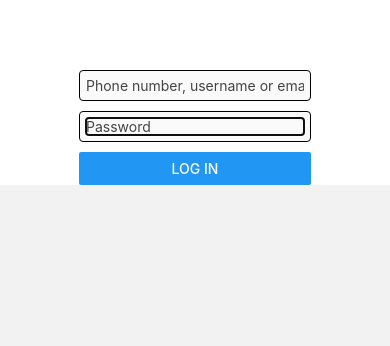
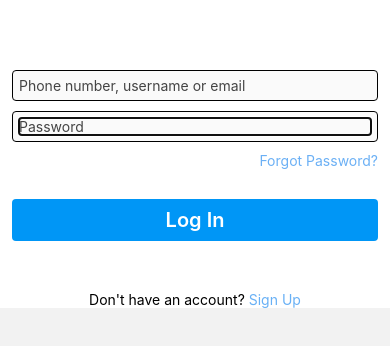
Before and after one commit to hyunsang-ahn/instargram-clone-react-native, a React Native app: screen /LoginScreen in a window 390 px wide. Shown: the part 220-566 px from the top of the page. Built offline with nearby package versions, Linux system fonts and the light colour scheme.

Commit message:
click btn not working....

```diff
--- a/components/home/LoginScreen/LoginForm.js
+++ b/components/home/LoginScreen/LoginForm.js
@@ -1,9 +1,31 @@
-import { View, Text, TextInput, Button, StyleSheet } from 'react-native'
-import React from 'react'
+import { View, Text, TextInput, Pressable, StyleSheet, TouchableOpacity } from 'react-native'
+import React, { useState } from 'react'
+import { Formik } from 'formik'
+import * as Yup from 'yup'
+import Validator from 'email-validator'
+
+
+
 
 const LoginForm = () => {
+
+  const LoginFormSchema = Yup.object().shape({
+    email: Yup.string().email().required('An Email is required'),
+    password: Yup.string().required().min(8, 'Yoru password has to have at least 8 characters')
+  })
+
   return (
-    <View style={styles.wrapper}>
+    <View style={styles.wrapper} >
+      <Formik
+        initialValues={{ email: '', password: '' }}
+        onSubmit={values => {
+          console.log(values)
+        }}
+        validationSchema={LoginFormSchema}
+        validateOnMount={true}
+      >
+        {({ handleChange, handleBlur, handleSubmit, values, isValid }) => (
+          <>
             <View style={styles.inputField}>
               <TextInput
                 placeholderTextColor='#444'
@@ -12,6 +34,9 @@ const LoginForm = () => {
                 keyboardType='email-address'
                 textContentType='emailAddress'
                 autoFocus={true}
+                onChange={handleChange('email')}
+                onBlur={handleBlur('email')}
+                value={values.email}
               />
             </View>
 
@@ -24,11 +49,37 @@ const LoginForm = () => {
                 textContentType='password'
                 autoCorrect={false}
                 autoFocus={true}
+                onChange={handleChange('password')}
+                onBlur={handleBlur('password')}
+                value={values.password}
               />
             </View>
+            <View style={{
+              alignItems: 'flex-end',
+              marginBottom: 30
+            }}>
+              <Text style={{
+                color: '#6bb0f5',
+              }}>Forgot Password?</Text>
+            </View>
 
-      <Button title='Log in' />
+            <Pressable titleSize={20} style={styles.button} onPress={handleSubmit}>
+              <Text style={styles.buttonText}>Log In</Text>
+            </Pressable>
+            <View style={styles.signupContainer}>
+              <Text>Don't have an account? </Text>
+              <TouchableOpacity>
+                <Text style={{ color: '#68b0f5' }}>
+                  Sign Up
+
+                </Text>
+              </TouchableOpacity>
             </View>
+          </>
+        )}
+      </Formik>
+
+    </View >
   )
 }
 
@@ -44,6 +95,25 @@ const styles = StyleSheet.create({
     backgroundColor: '#FAFAFA',
     marginBottom: 10,
     borderWidth: 1
+  },
+  button: {
+    backgroundColor: '#0096F6',
+    alignItems: 'center',
+    justifyContent: 'center',
+    minHeight: 42,
+    borderRadius: 4
+
+  },
+  buttonText: {
+    fontWeight: '600',
+    color: '#fff',
+    fontSize: 20
+  },
+  signupContainer: {
+    flexDirection: 'row',
+    width: '100%',
+    justifyContent: 'center',
+    marginTop: 50
   }
 })
 
--- a/package.json
+++ b/package.json
@@ -3,6 +3,7 @@
     "@react-navigation/native": "^6.0.11",
     "@react-navigation/native-stack": "^6.7.0",
     "@react-navigation/stack": "^6.2.2",
+    "email-validator": "^2.0.4",
     "expo": "^45.0.0",
     "formik": "^2.2.9",
     "react": "17.0.2",
--- a/screens/LoginScreen.js
+++ b/screens/LoginScreen.js
@@ -7,8 +7,9 @@ const LoginScreen = () => {
     <View style={styles.container}>
       <View style={styles.logoContainer}>
         <Image source={{ uri: INSTAGRAM_LOGO, height: 100, width: 100 }} />
-        <LoginForm />
       </View>
+      <LoginForm />
+
     </View>
   )
 }
```
Also changed, not shown: 2 other files (tests, documents, lock files or other folders). Lines whose indentation alone changed are shown as unchanged.
